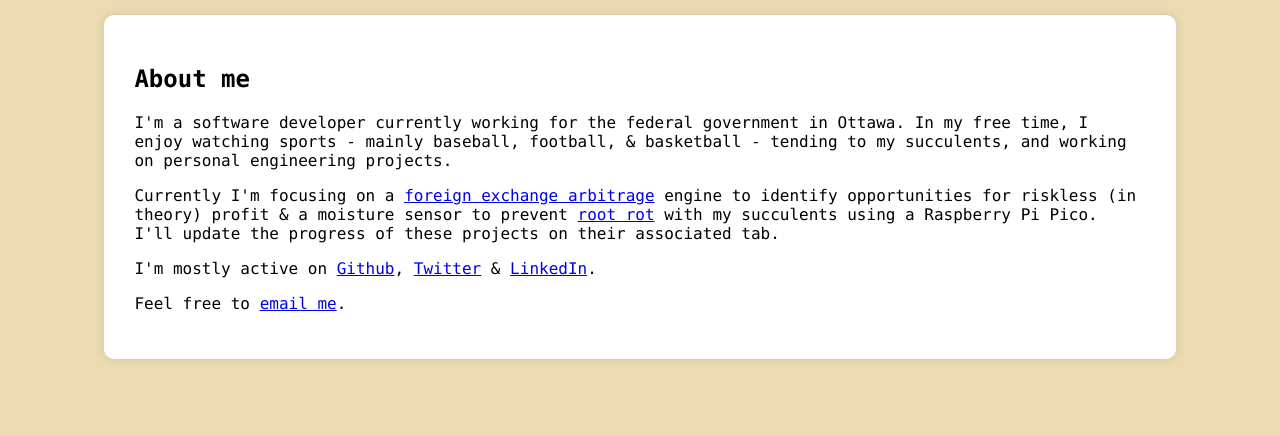
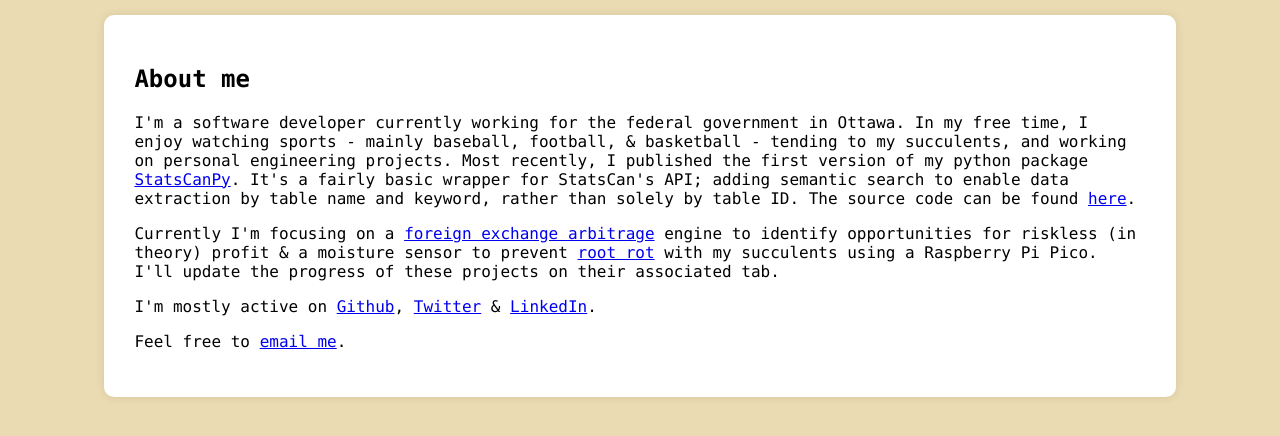
Before and after one commit to deepwaterpaladin/website, a Flask app: page / in a window 1280 px wide. Shown: the part 157-593 px from the top of the page. Run offline with Flask 3, Linux system fonts and the light colour scheme.

Commit message:
Update index.html

```diff
--- a/templates/index.html
+++ b/templates/index.html
@@ -14,7 +14,7 @@
     <div id="home" class="page">
         <div class="container">
             <h2>About me</h3>
-            <p>I'm a software developer currently working for the federal government in Ottawa. In my free time, I enjoy watching sports - mainly baseball, football, & basketball - tending to my succulents, and working on personal engineering projects.</p>
+            <p>I'm a software developer currently working for the federal government in Ottawa. In my free time, I enjoy watching sports - mainly baseball, football, & basketball - tending to my succulents, and working on personal engineering projects. Most recently, I published the first version of my python package <a href="https://pypi.org/project/statscanpy/" target="_blank">StatsCanPy</a>. It's a fairly basic wrapper for StatsCan's API; adding semantic search to enable data extraction by table name and keyword, rather than solely by table ID. The source code can be found <a href="https://github.com/deepwaterpaladin/statscanpy" target="_blank">here</a>.</p>
             <p>Currently I'm focusing on a <a href="https://arxiv.org/pdf/0812.0913.pdf" target="_blank">foreign exchange arbitrage</a> engine to identify opportunities for riskless (in theory) profit & a moisture sensor to prevent <a href="https://hort.extension.wisc.edu/articles/root-rots-houseplants/" target="_blank">root rot</a> with my succulents using a Raspberry Pi Pico. I'll update the progress of these projects on their associated tab.</p>
             <p>I'm mostly active on <a href='https://www.github.com/deepwaterpaladin' target="_blank">Github</a>, <a href='https://www.twitter.com/riellyyoung' target="_blank">Twitter</a> & <a href="https://www.linkedin.com/in/riellyyoung/" target="_blank">LinkedIn</a>.</p>
             <p>Feel free to <a href="mailto:rielly.young11@gmail.com">email me</a>.</p>
```
